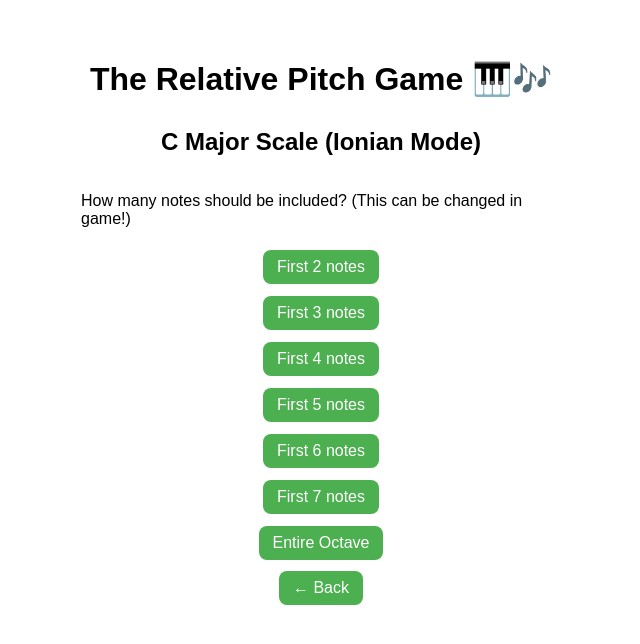
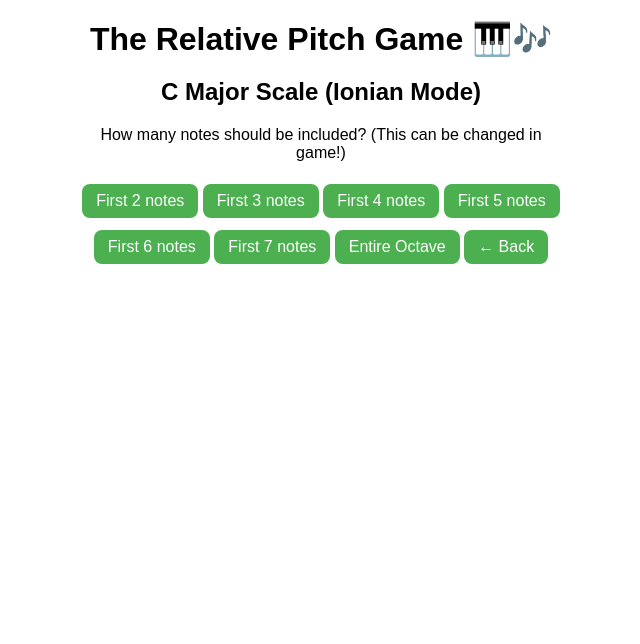
Before and after one commit to Bonzerelie/holder1, a plain HTML site: page index.html in a window 1280 px wide. Both pictures are taken after a click on the button "C Major". Shown: the whole page, without its empty margins (319-959 px from the left). Drawn offline with Linux system fonts and the light colour scheme.

Commit message:
Update style.css

```diff
--- a/style.css
+++ b/style.css
@@ -21,12 +21,7 @@ body {
 }
 
 .start-content {
-  display: flex;
-  flex-direction: column;
-  align-items: center;
-  justify-content: flex-start;
-  height: 100vh;
-  padding-top: 40px;
+  text-align: center;
 }
 
 .controls {
```
